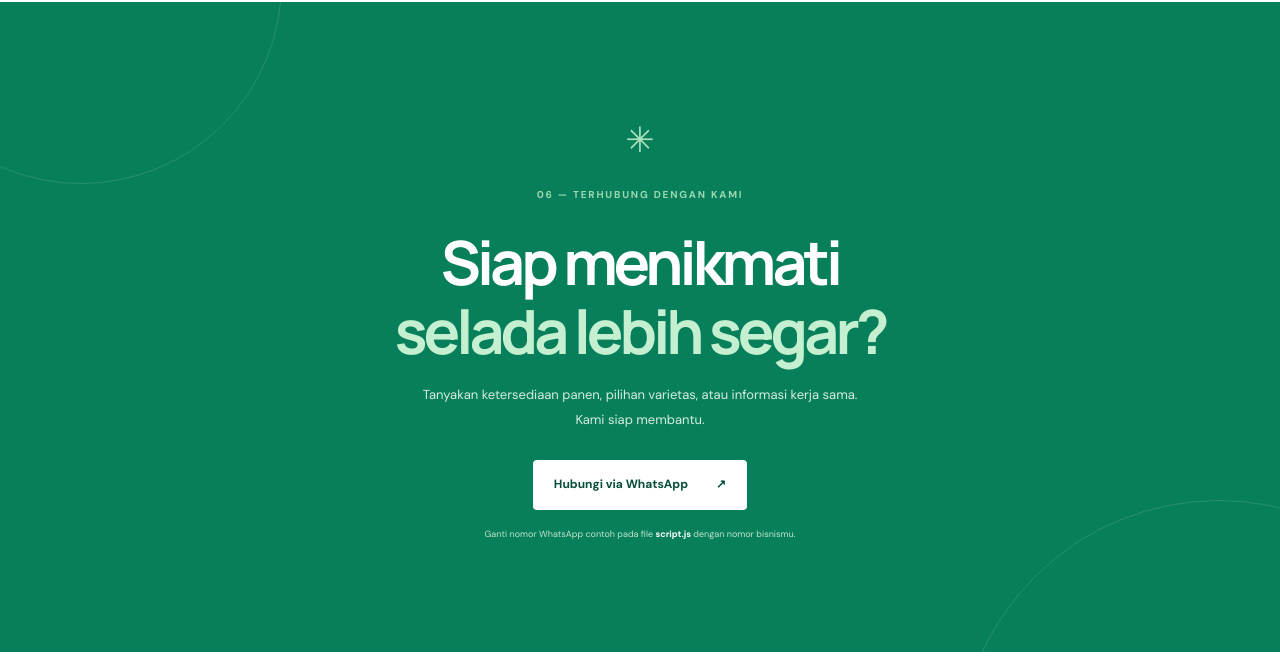
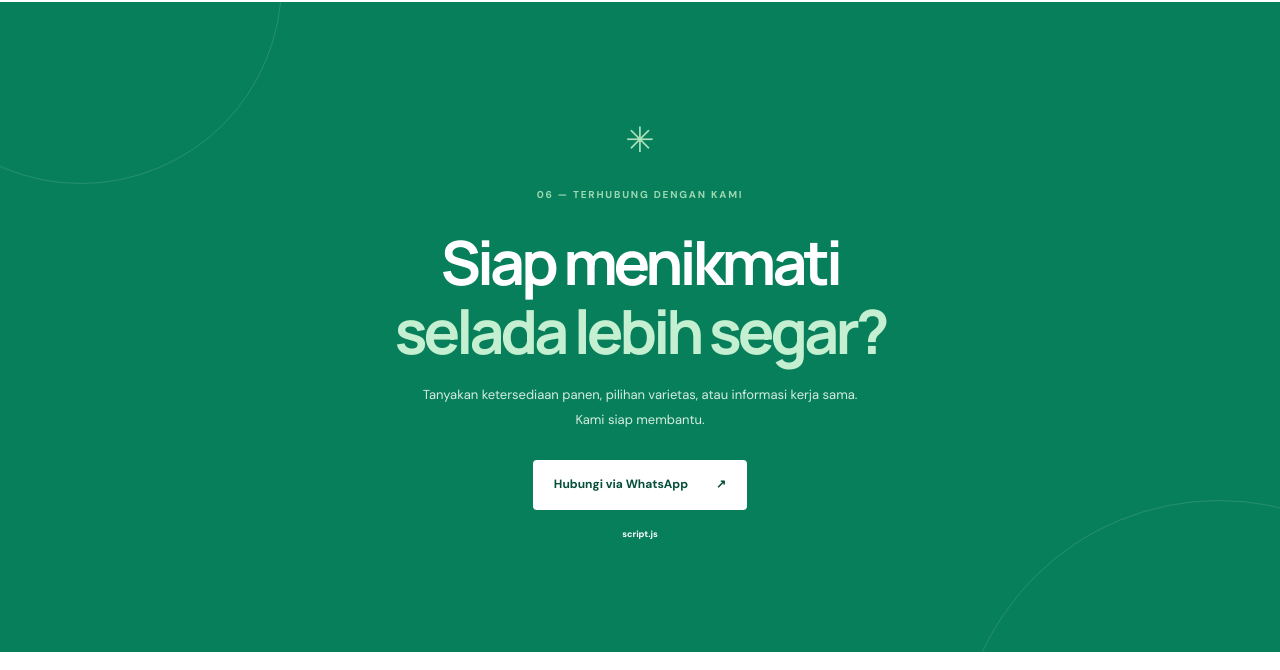
Before and after one commit to safhiraanugrah09-cpu/Seladaaaaaaaaaaaaaaaaa, a plain HTML site: page index.html in a window 1280 px wide. Shown: the part 4583-5253 px from the top of the page. Drawn offline with Linux system fonts and the light colour scheme.

Commit message:
Add files via upload
ngubah index

```diff
--- a/index.html
+++ b/index.html
@@ -111,7 +111,7 @@
         <h2>Siap menikmati<br><em>selada lebih segar?</em></h2>
         <p>Tanyakan ketersediaan panen, pilihan varietas, atau informasi kerja sama. Kami siap membantu.</p>
         <a class="btn btn-white" id="whatsappLink" href="https://wa.me/6281234567890?text=Halo%20DaunSegar%2C%20saya%20ingin%20bertanya%20tentang%20selada%20hidroponik." target="_blank" rel="noopener">Hubungi via WhatsApp <span>↗</span></a>
-        <small class="contact-hint">Ganti nomor WhatsApp contoh pada file <strong>script.js</strong> dengan nomor bisnismu.</small>
+        <small class="contact-hint"> <strong>script.js</strong></small>
       </div>
     </section>
   </main>
```
